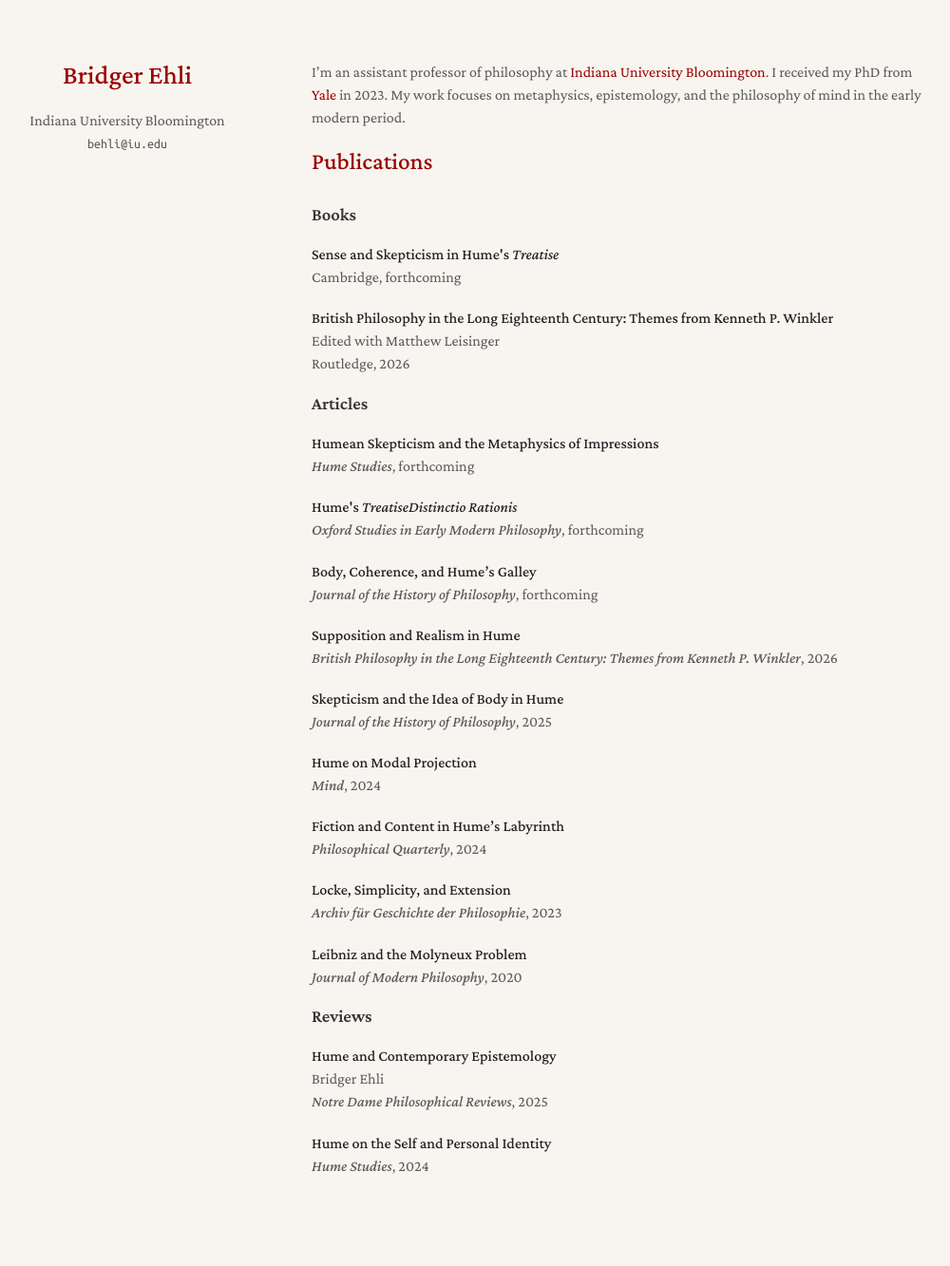
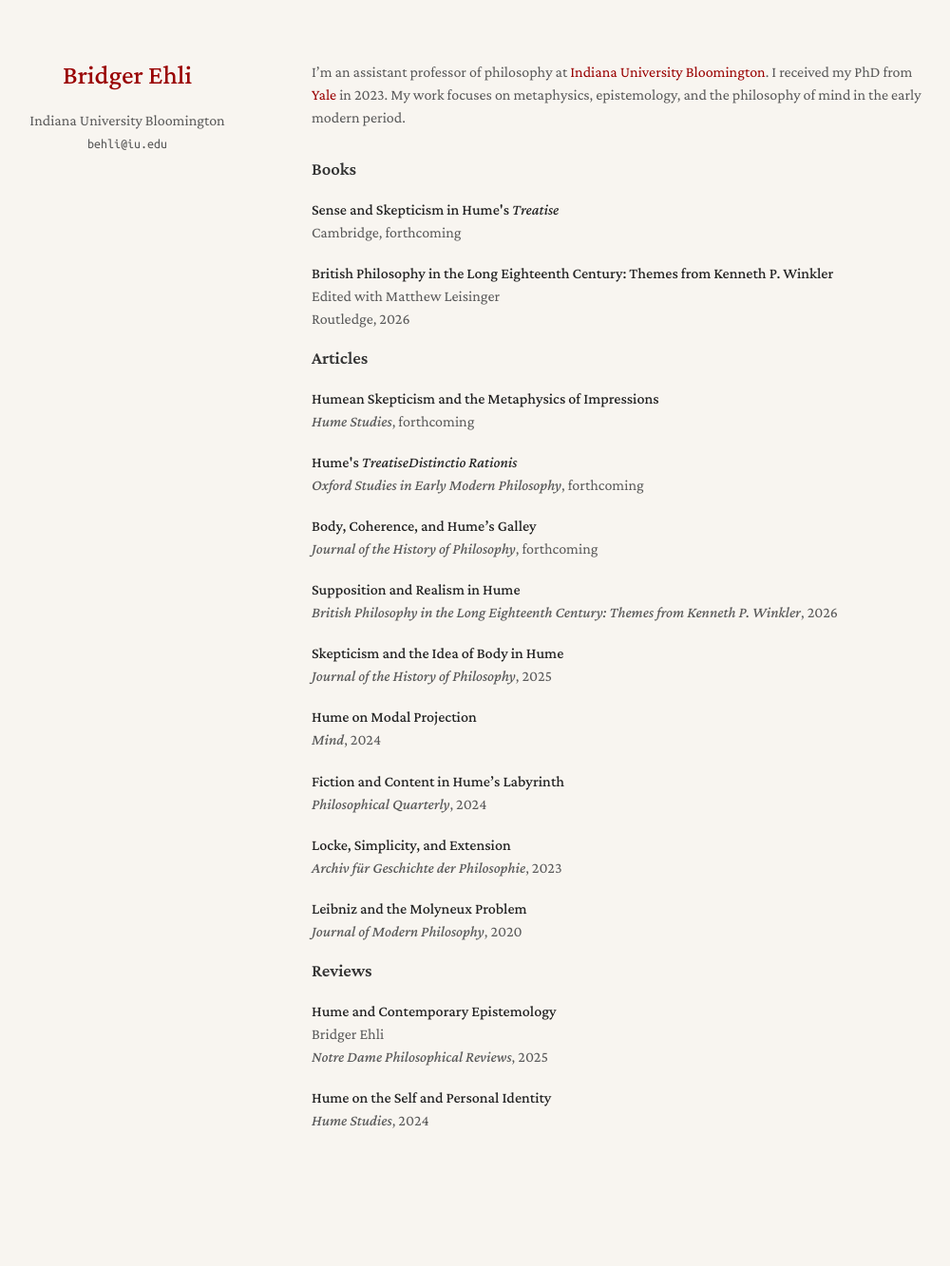
Before and after one commit to bridgerehli/bridgerehli.github.io, a Jekyll site: the page built from index.md, in a window 1280 px wide. Shown: the whole page at 95% size, without its empty margins (142-1142 px from the left). Built offline with Jekyll 4.4.1, drawn with Linux system fonts in a browser that asks for light colours; a style sheet for code colours, icons or effects is not loaded; after the commit the page ends 1285 px from its top, so only the background shows below that.

Commit message:
Update publications.md

```diff
--- a/_includes/publications.md
+++ b/_includes/publications.md
@@ -1,4 +1,3 @@
-<h2 id="publications" style="margin: 2px 0px 10px;">Publications</h2>
 
 <div class="publications">
 
```
